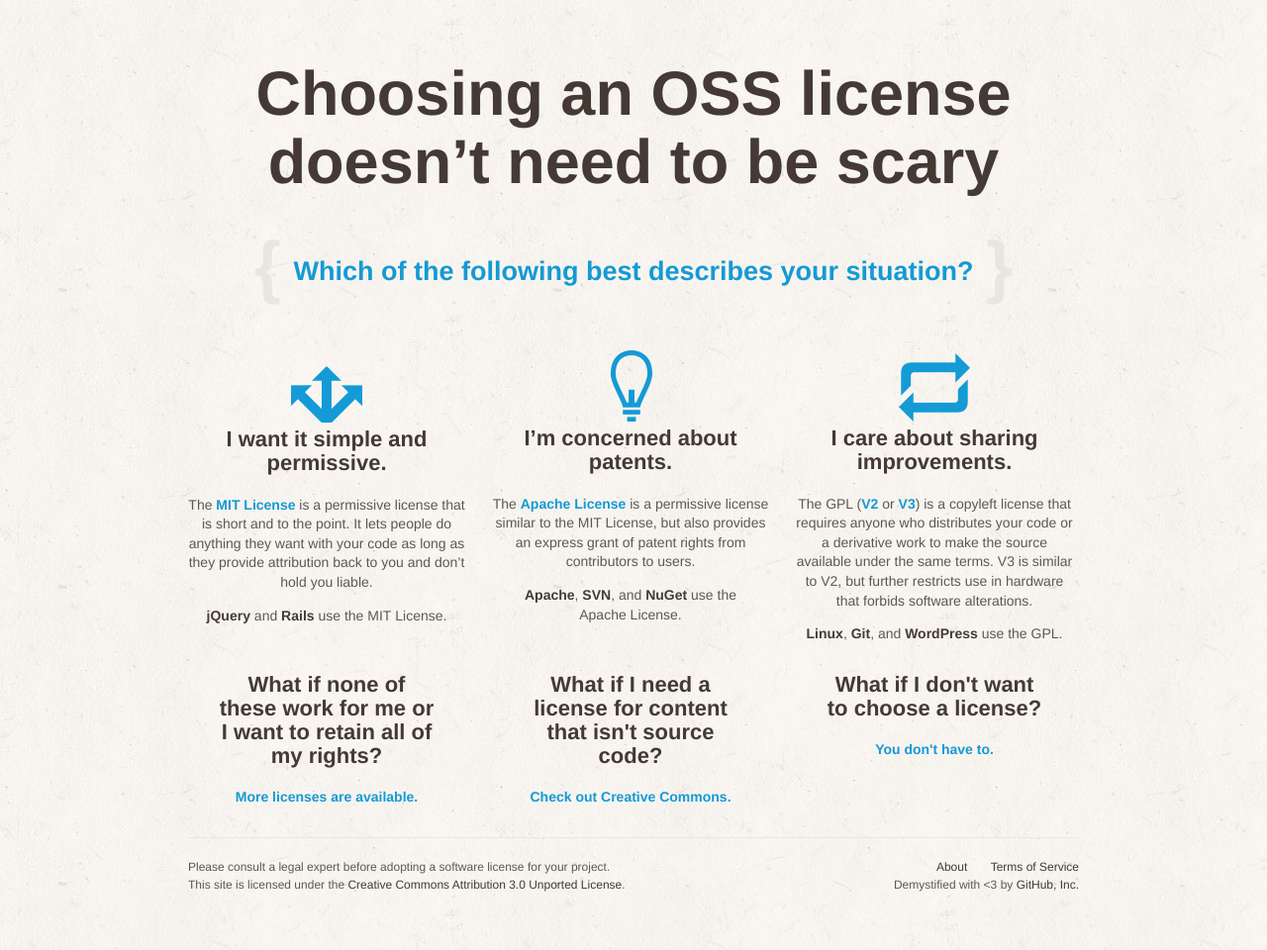
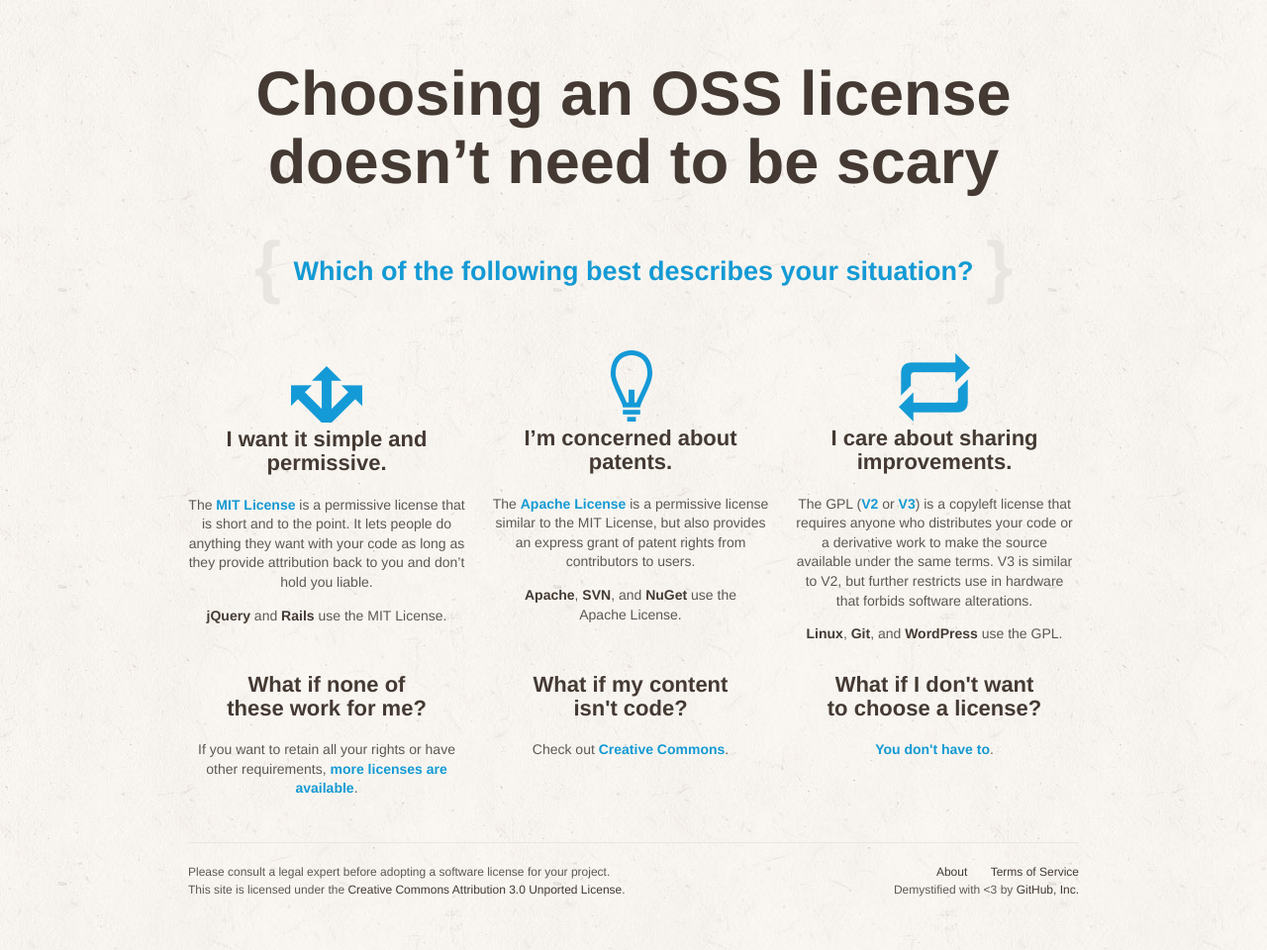
Before and after one commit to github/choosealicense.com, a Jekyll site: the page built from index.html, in a window 1280 px wide. Shown: the whole page at 99% size. Built offline with Jekyll 4.4.1, drawn with Linux system fonts in a browser that asks for light colours; some web fonts are replaced.

Commit message:
reduce text in the homepage FAQ

```diff
--- a/index.html
+++ b/index.html
@@ -51,15 +51,21 @@
 </ul>
 <ul class="triptych see-more cf">
   <li>
-    <h3>What if none of these work for me or I want to retain all of my rights?</h3>
-    <a href="licenses">More licenses are available.</a>
+    <h3>What if none of these work for me?</h3>
+    <p>
+      If you want to retain all your rights or have other requirements, <a href="licenses">more licenses are available</a>.
+    </p>
   </li>
   <li>
-    <h3>What if I need a license for content that isn't source code?</h3>
-    <a href="http://creativecommons.org/choose/">Check out Creative Commons.</a>
+    <h3>What if my content isn't code?</h3>
+    <p>
+      Check out <a href="http://creativecommons.org/choose/">Creative Commons</a>.
+    </p>
   </li>
   <li>
     <h3>What if I don't want to choose a license?</h3>
-    <a href="no-license">You don't have to.</a>
+    <p>
+      <a href="no-license">You don't have to</a>.
+    </p>
   </li>
 </ul>
```
